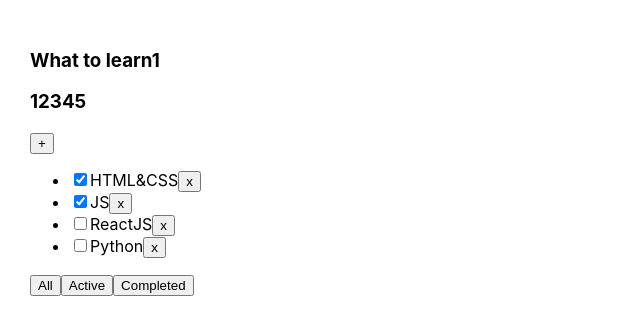
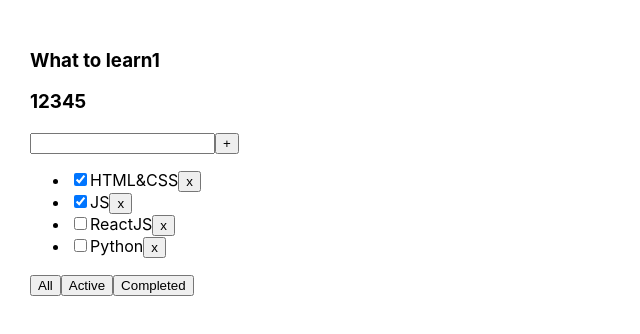
Before and after one commit to leonraz58/todolist, a React (Create React App) app: page / in a window 1280 px wide. Shown: the top 334 px of the page, without its empty margins (0-640 px from the left). Built offline with nearby package versions, Linux system fonts and the light colour scheme.

Commit message:
03 add input field for adding tasks

```diff
--- a/src/App.tsx
+++ b/src/App.tsx
@@ -22,8 +22,8 @@ function App() {
         setTasks(filteredTasks);
     }
 
-    function addTask() {
-        let newTask = {id: v1(), title: "New Task", isDone: false}
+    function addTask(title:string) {
+        let newTask = {id: v1(), title: title, isDone: false}
         let newtasks = [newTask, ...tasks]
         setTasks(newtasks)
     }
--- a/src/Todolist.tsx
+++ b/src/Todolist.tsx
@@ -1,4 +1,4 @@
-import React from "react";
+import React, {useState} from "react";
 import {filterValuesType} from "./App";
 
 type PropsType = {
@@ -7,7 +7,7 @@ type PropsType = {
     tasks: Array<TaskType>
     removeTask: (idtodelete: string) => void
     changeFilter: (value: filterValuesType) => void
-    addTask: () => void
+    addTask: (title:string) => void
 }
 
 export type TaskType = {
@@ -17,13 +17,17 @@ export type TaskType = {
 }
 
 export const Todolist = (props: PropsType) => {
-
+    const [newTaskTitle, setNewTaskTitle] = useState('')
     return (
         <div>
             <h3>{props.title}</h3>
             <h3>{props.truck2}</h3>
             <div>
-                <button onClick={()=>{props.addTask()}}>+</button>
+                <input value = {newTaskTitle} onChange={(e)=>{setNewTaskTitle(e.currentTarget.value)}}></input>
+                <button onClick={()=>{
+                    props.addTask(newTaskTitle)
+                    setNewTaskTitle('');
+                }}>+</button>
             </div>
             <ul>
                 {props.tasks.map((el: TaskType) => {
```
